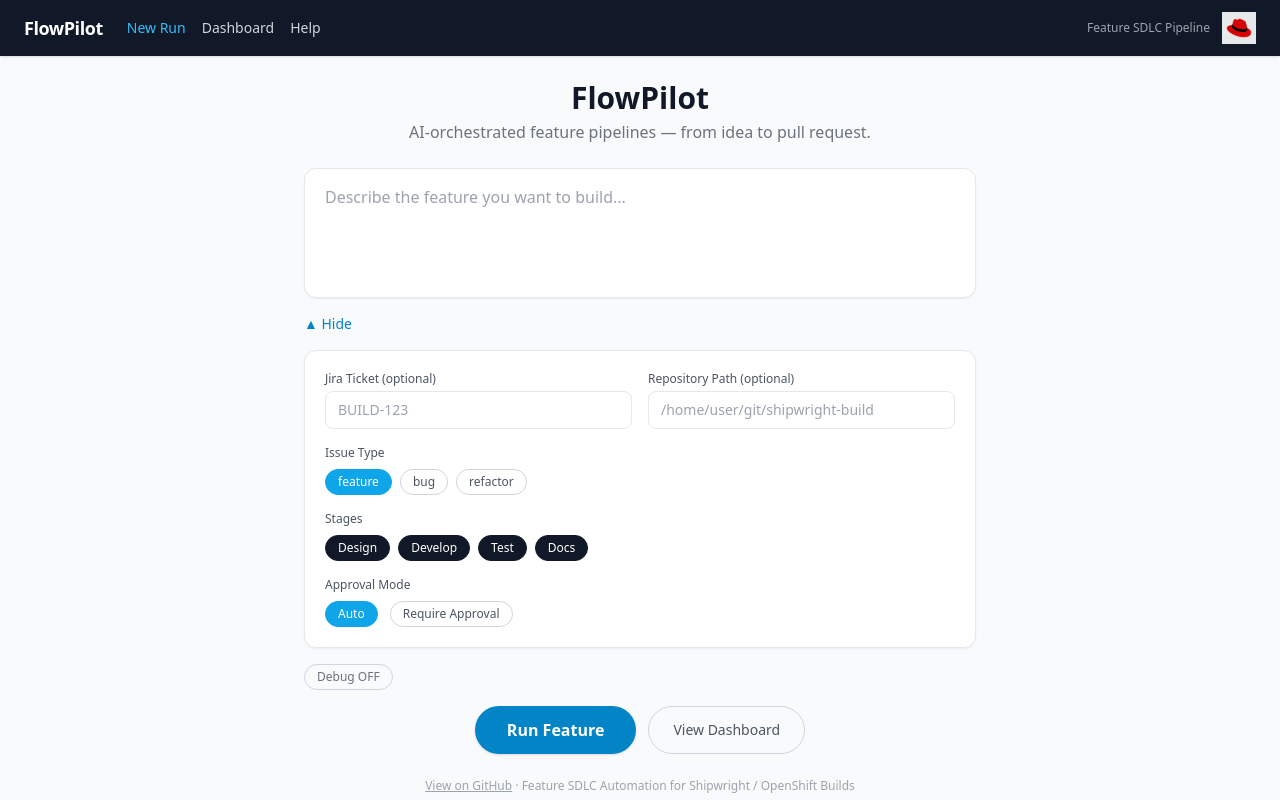
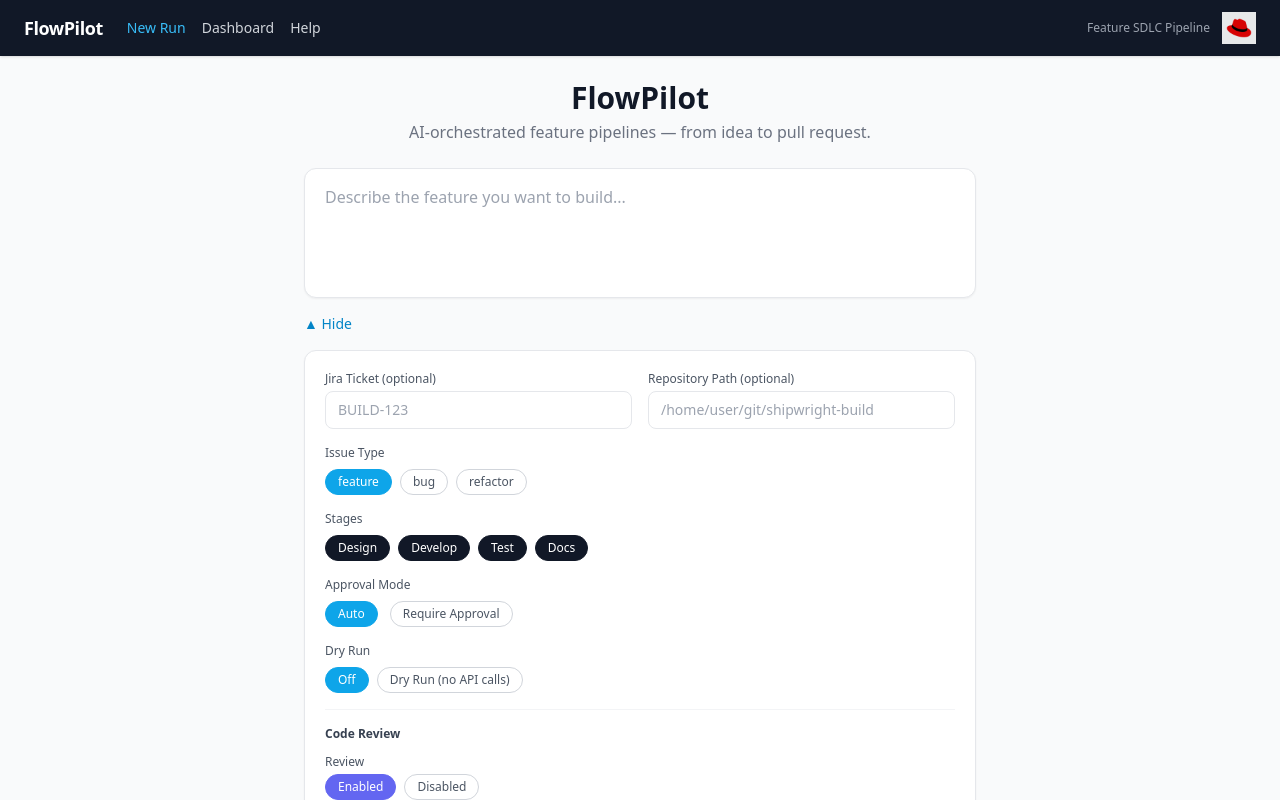
Before and after one commit to ipinto-ai-tools/multi-agents-ocp-builds, a React (Vite) app in the folder dashboard/frontend/: page / in a window 1280 px wide. Both pictures are taken after a click on the button "▼ Advanced Options". Shown: the top 800 px of the page. Built offline with nearby package versions, Linux system fonts and the light colour scheme.

Commit message:
feat(ui): add dry-run and Qodo code review settings to Advanced Options

```diff
--- a/dashboard/frontend/src/pages/NewRun.jsx
+++ b/dashboard/frontend/src/pages/NewRun.jsx
@@ -13,6 +13,11 @@
   const [issueType, setIssueType] = useState('feature')
   const [selectedStages, setSelectedStages] = useState(new Set(STAGES))
   const [manualApproval, setManualApproval] = useState(false)
+  const [dryRun, setDryRun] = useState(false)
+  const [qodoEnabled, setQodoEnabled] = useState(true)
+  const [qodoThreshold, setQodoThreshold] = useState('high')
+  const [maxReviewIterations, setMaxReviewIterations] = useState(3)
+  const [qodoCliPath, setQodoCliPath] = useState('')
   const [debug, setDebug] = useState(false)
   const [loading, setLoading] = useState(false)
   const [error, setError] = useState(null)
@@ -43,6 +48,11 @@
         issue_type: issueType,
         stages: [...selectedStages],
         manual_approval: manualApproval,
+        dry_run: dryRun,
+        qodo_enabled: qodoEnabled,
+        qodo_threshold: qodoThreshold,
+        max_review_iterations: maxReviewIterations,
+        qodo_cli_path: qodoCliPath.trim() || null,
         debug: debug,
       }
       const { session_id } = await launchRun(payload)
@@ -155,6 +165,66 @@
               </div>
             </div>
 
+            <div>
+              <label className="block text-xs font-medium text-gray-600 mb-2">Dry Run</label>
+              <div className="flex gap-2">
+                {[{ value: false, label: 'Off' }, { value: true, label: 'Dry Run (no API calls)' }].map(opt => (
+                  <button key={String(opt.value)} type="button"
+                    onClick={() => setDryRun(opt.value)}
+                    className={`px-3 py-1 rounded-full text-xs font-medium border transition-colors ${dryRun === opt.value ? 'bg-sky-500 text-white border-sky-500' : 'border-gray-300 text-gray-600 hover:border-sky-400'}`}>
+                    {opt.label}
+                  </button>
+                ))}
+              </div>
+            </div>
+
+            <div className="border-t border-gray-100 pt-4">
+              <label className="block text-xs font-semibold text-gray-700 mb-3">Code Review</label>
+              <div className="flex flex-col gap-3">
+                <div>
+                  <label className="block text-xs font-medium text-gray-600 mb-1">Review</label>
+                  <div className="flex gap-2">
+                    {[{ value: true, label: 'Enabled' }, { value: false, label: 'Disabled' }].map(opt => (
+                      <button key={String(opt.value)} type="button"
+                        onClick={() => setQodoEnabled(opt.value)}
+                        className={`px-3 py-1 rounded-full text-xs font-medium border transition-colors ${qodoEnabled === opt.value ? 'bg-indigo-500 text-white border-indigo-500' : 'border-gray-300 text-gray-600 hover:border-indigo-400'}`}>
+                        {opt.label}
+                      </button>
+                    ))}
+                  </div>
+                </div>
+                <div>
+                  <label className="block text-xs font-medium text-gray-600 mb-1">Block on severity</label>
+                  <div className="flex gap-2">
+                    {['high', 'medium', 'low'].map(t => (
+                      <button key={t} type="button"
+                        onClick={() => setQodoThreshold(t)}
+                        className={`px-3 py-1 rounded-full text-xs font-medium border transition-colors ${qodoThreshold === t ? 'bg-indigo-500 text-white border-indigo-500' : 'border-gray-300 text-gray-600 hover:border-indigo-400'}`}>
+                        {t.charAt(0).toUpperCase() + t.slice(1)}
+                      </button>
+                    ))}
+                  </div>
+                </div>
+                <div className="grid grid-cols-2 gap-4">
+                  <div>
+                    <label className="block text-xs font-medium text-gray-600 mb-1">Max auto-fix iterations</label>
+                    <input type="number" min={1} max={10}
+                      className="w-full border border-gray-200 rounded-lg px-3 py-2 text-sm focus:outline-none focus:ring-2 focus:ring-indigo-400"
+                      value={maxReviewIterations}
+                      onChange={e => setMaxReviewIterations(Number(e.target.value))} />
+                  </div>
+                  <div>
+                    <label className="block text-xs font-medium text-gray-600 mb-1">Qodo CLI path (optional)</label>
+                    <input type="text"
+                      className="w-full border border-gray-200 rounded-lg px-3 py-2 text-sm focus:outline-none focus:ring-2 focus:ring-indigo-400"
+                      placeholder="/usr/local/bin/qodo"
+                      value={qodoCliPath}
+                      onChange={e => setQodoCliPath(e.target.value)} />
+                  </div>
+                </div>
+              </div>
+            </div>
+
           </div>
         )}
 
```
Also changed, not shown: 6 other files (tests, documents, lock files or other folders).
